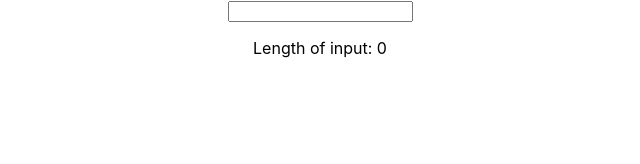
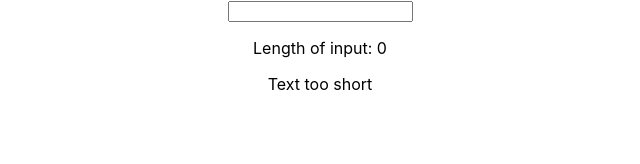
Before and after one commit to BulcsuFarmasi/react-list-conditionals-assigment, a React (Create React App) app: page / in a window 1280 px wide. Shown: the top 164 px of the page, without its empty margins (320-960 px from the left). Built offline with nearby package versions, Linux system fonts and the light colour scheme.

Commit message:
add Validation component

```diff
--- a/src/App.js
+++ b/src/App.js
@@ -1,5 +1,7 @@
 import React, { Component } from "react";
 import "./App.css";
+
+import { Validation } from "./Validation/Validation";
 
 class App extends Component {
   state = {
@@ -24,6 +26,7 @@ class App extends Component {
           onChange={this.textChanged}
         />
         <p>Length of input: {this.state.textLength}</p>
+        <Validation textLength={this.state.textLength} />
       </div>
     );
   }
--- /dev/null
+++ b/src/Validation/Validation.js
@@ -0,0 +1,8 @@
+import React from "react";
+
+export const Validation = props => {
+  const validationText =
+    props.textLength >= 10 ? "Text long enough" : "Text too short";
+
+  return <p>{validationText}</p>;
+};
```
Also changed, not shown: 1 other file (tests, documents, lock files or other folders).
